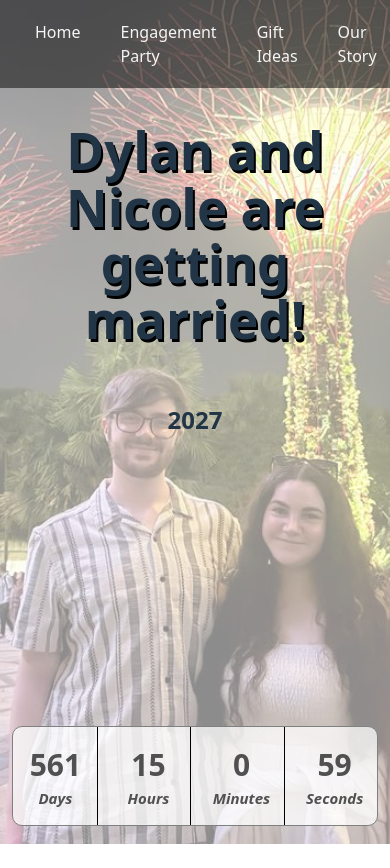
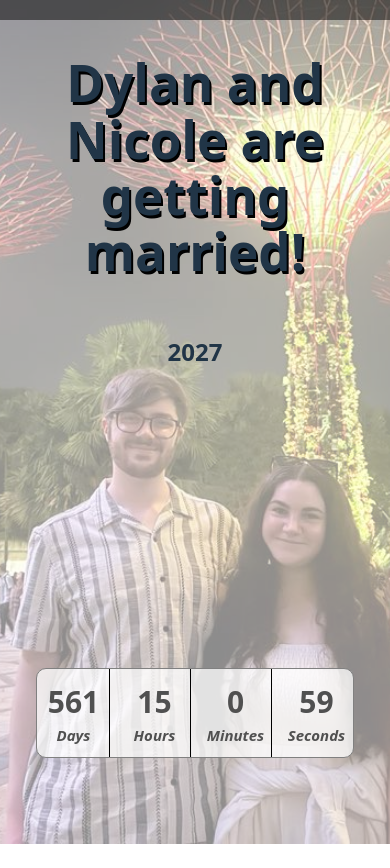
Before and after one commit to dmciver619/WeddingWebsite, a Vue app in the folder wedding-frontend/: page / in a window 390 px wide. After the commit the page ends 844 px from the top, so only its background shows below. Built offline with nearby package versions, Linux system fonts and the light colour scheme; no server answers.

Commit message:
Add temporary responsiveness

```diff
--- a/wedding-frontend/src/components/Navigation.vue
+++ b/wedding-frontend/src/components/Navigation.vue
@@ -16,6 +16,12 @@
         gap: 10px;
         padding: 10px 20px;
 
+        @media screen and (max-width: 520px) {
+            * {
+                display: none;
+            }
+        }
+
         a {
             border-radius: 15%;
             color: whitesmoke;
--- a/wedding-frontend/src/components/views/home/WeddingCountdown.vue
+++ b/wedding-frontend/src/components/views/home/WeddingCountdown.vue
@@ -61,7 +61,8 @@
     @media screen and (max-width: 560px) {
         .countdown-item {
             font-size: 30px;
-            min-width: 50px;
+            min-width: 20px;
+            padding: 10px;
         }
 
         .countdown-unit {
```
